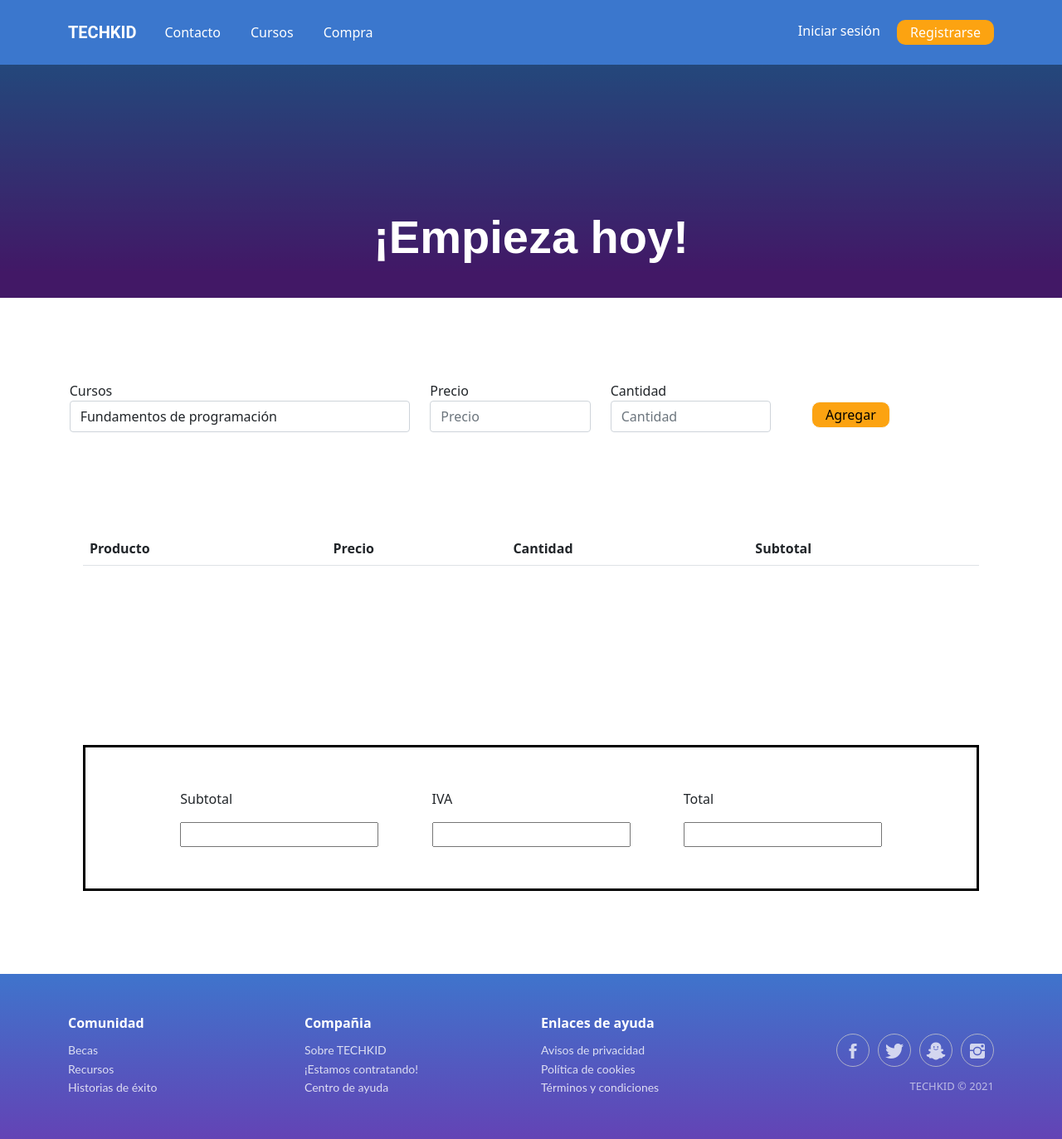
After one commit to BettySanchez7/TechKid, a Django app: page /compra/ in a window 1280 px wide. The commit adds this page. Shown: the whole page at 83% size. Run offline with Django 3.2, Linux system fonts and the light colour scheme; lists and menus that the app fills with data are empty; some libraries are stand-ins or nearby versions; some web fonts are replaced.

Commit message:
carrito template

```diff
--- /dev/null
+++ b/TechKidProject/TechKidApp/static/TechKidApp/assets/css/Shopping.css
@@ -0,0 +1,17 @@
+.compra-form{
+    margin-top: 100px;
+    margin-bottom: 100px;
+}
+.add-btn{
+    margin: 25px;
+}
+.shopping-table{
+    margin: 100px;
+}
+.asd{
+    display: flex;
+    justify-content: space-evenly;
+    margin-top: 20%;
+    padding:50px;
+    border: solid #000;
+}
--- a/TechKidProject/TechKidApp/templates/TechKidApp/base.html
+++ b/TechKidProject/TechKidApp/templates/TechKidApp/base.html
@@ -23,6 +23,7 @@
     <link rel="stylesheet" href="{% static 'TechKidApp\assets\css\Highlight-Phone.css' %}"/>
     <link rel="stylesheet" href="{% static 'TechKidApp\assets\css\Navbar-techkid.css' %}"/>
     <link rel="stylesheet" href="{% static 'TechKidApp\assets\css\Registration-Form-with-Photo.css' %}"/>
+    <link rel="stylesheet" href="{% static 'TechKidApp\assets\css\Shopping.css' %}"/>
     <link rel="stylesheet" href="{% static 'TechKidApp\assets\css\styles.css' %}"/>
       <script src="https://cdnjs.cloudflare.com/ajax/libs/jquery/3.5.1/jquery.min.js"></script>
   <script src="https://stackpath.bootstrapcdn.com/bootstrap/4.5.0/js/bootstrap.bundle.min.js"></script>
@@ -40,6 +41,7 @@
                     <li class="nav-item"></li>
                     <li class="nav-item"><a class="nav-link" href="{%url 'contacto'%}" style="color: rgb(255,255,255);">Contacto</a></li>
                     <li class="nav-item"><a class="nav-link" href="{%url 'cursos'%}" style="color: rgb(255,255,255);">Cursos</a></li>
+                    <li class="nav-item"><a class="nav-link" href="{%url 'compra'%}" style="color: rgb(255,255,255);">Compra</a></li>
                 </ul><span class="navbar-text actions"> <a class="login" href="{%url 'sesion'%}" style="color: rgb(255,255,255);">Iniciar sesión</a>
                 <a class="btn btn-light action-button" role="button" href="{%url 'registro'%}" style="padding: 3px 16px;background: #fca311;border-radius: 10px;">Registrarse</a></span>
             </div>
@@ -86,6 +88,7 @@
       {% block js %}
     <script href="{% static 'TechKidApp\assets\bootstrap\css\bootstrap.min.css' %}"> </script>
     <script src="{% static 'TechKidApp\js\scripts.js' %}"></script>
+    <script src="{% static 'TechKidApp\js\shopping.js' %}"></script>
   {% endblock %}
 
 
--- /dev/null
+++ b/TechKidProject/TechKidApp/templates/TechKidApp/compra.html
@@ -0,0 +1,69 @@
+{% extends "TechKidApp/base.html" %}
+
+{% load static %}
+
+{% block content %}
+<!-- Heading -->
+<section class="article-list" style="background: linear-gradient(rgb(59,119,205), #6d28aa 89%), rgb(59,118,205);">
+    <div class="shopping-header"
+        style="background: rgba(0,0,0,0.4);padding-top: 34px;padding-right: 24px;padding-left: 24px;">
+        <div class="col-md-auto intro contact-text">
+            <h2 style="color: rgb(255,255,255);font-family: Catamaran, sans-serif;font-weight: bold;font-size: 56px;">
+                ¡Empieza hoy!</h2>
+        </div>
+    </div>
+</section>
+<section class="compra-form">
+    <div class="compra-container row justify-content-center">
+        <div class="compra-curso col-lg-4">
+            <label for="exampleFormControlSelect1">Cursos</label>
+            <select class="form-control" id="productos">
+                <option>Fundamentos de programación</option>
+                <option>Mi primera página web</option>
+                <option>Marketing digital</option>
+                <option>Excel básico</option>
+            </select>
+        </div>
+        <div class="cantidad-curso col-lg-2">
+            <label for="exampleFormControlSelect1">Precio</label>
+            <input type="text" id="precio" class="form-control" placeholder="Precio">
+        </div>
+        <div class="precio-curso col-lg-2">
+            <label for="exampleFormControlSelect1">Cantidad</label>
+            <input type="text" id="cantidad" class="form-control" placeholder="Cantidad">
+        </div>
+        <div class="add-btn col-lg-2">
+            <a class="btn btn-light action-button" id="button" role="button" href="#"
+                onclick="agregar()"
+                style="padding: 3px 16px;background: #fca311;border-radius: 10px;">Agregar</a></span>
+        </div>
+    </div>
+</section>
+<section class="shopping-table">
+    <table class="table" id="info">
+        <thead class="thead-dark">
+            <tr>
+                <th scope="col">Producto</th>
+                <th scope="col">Precio</th>
+                <th scope="col">Cantidad</th>
+                <th scope="col">Subtotal</th>
+            </tr>
+        </thead>
+    </table>
+    <div class="asd">
+        <div>
+            <p>Subtotal</p>
+            <input type="text" id="subtotal">
+        </div>
+        <div>
+            <p>IVA</p>
+            <input type="text" id="iva">
+        </div>
+        <div>
+            <p>Total</p>
+            <input type="text" id="total">
+        </div>
+    </div>
+</section>
+<!-- Message -->
+{% endblock %}
--- a/TechKidProject/TechKidApp/urls.py
+++ b/TechKidProject/TechKidApp/urls.py
@@ -8,6 +8,7 @@ urlpatterns = [
     path('', views.home, name="home"),
     path('contacto/', views.contacto, name="contacto"),
     path('cursos/', views.cursos, name="cursos"),
+    path('compra/', views.compra, name="compra"),
     path('registro/', views.RegistroUsuario.as_view(), name="registro"),
     path('sesion/', views.login_view.as_view(), name="sesion"),
 
--- a/TechKidProject/TechKidApp/views.py
+++ b/TechKidProject/TechKidApp/views.py
@@ -29,6 +29,9 @@ def cursos(request):
 
     return render(request, "TechKidApp/cursos.html")
 
+def compra(request):
+    return render(request, "TechKidApp/compra.html")
+
 def registro(request):
 
     return render(request, "TechKidApp/registro.html")
```
Also changed, not shown: TechKidProject/TechKidApp/static/TechKidApp/js/scripts.js (+0 -47 lines), TechKidProject/TechKidApp/static/TechKidApp/assets/img/learn.jpeg (added).
